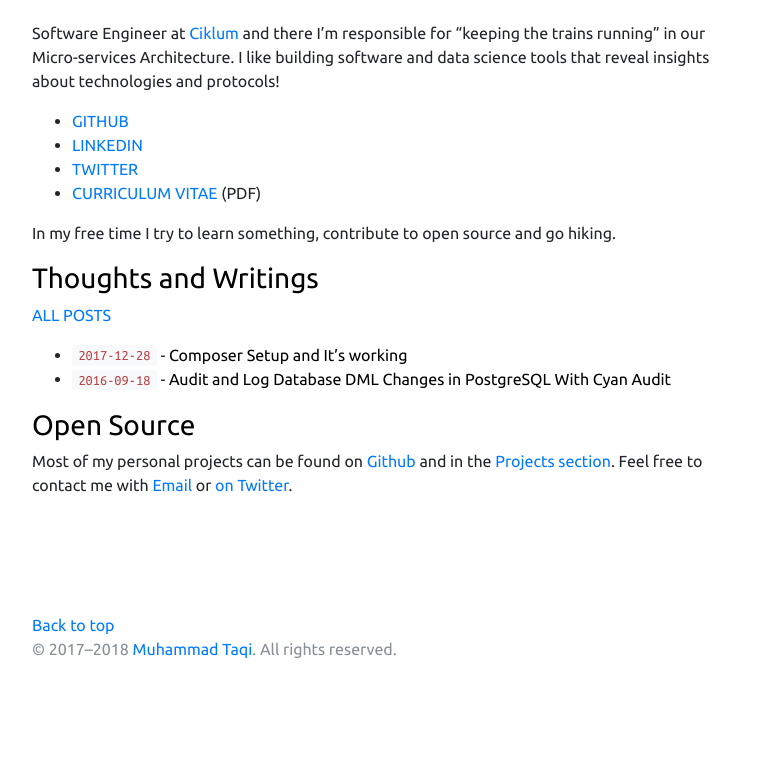
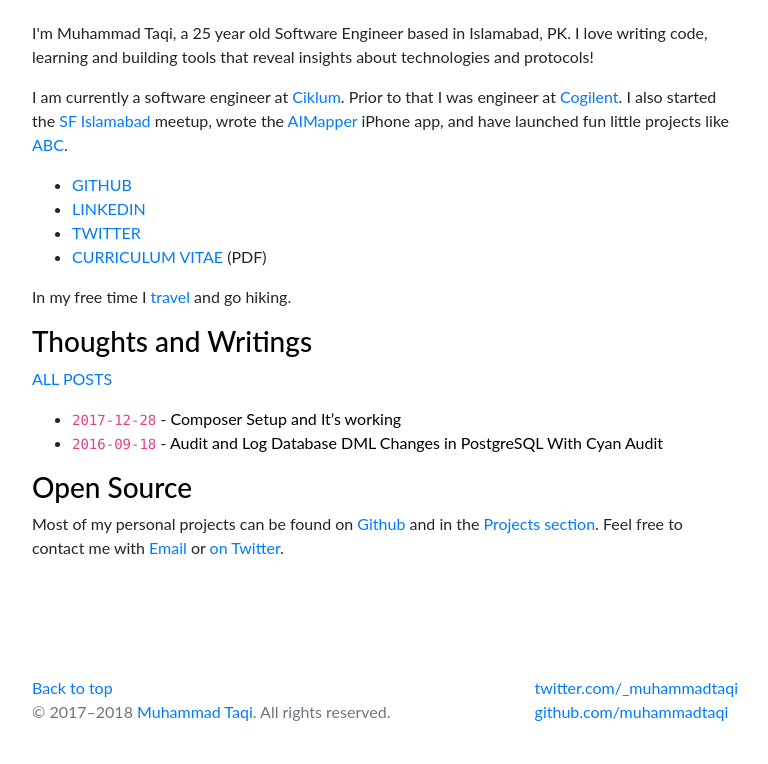
Before and after one commit to muhammadtaqi/muhammadtaqi.github.io, a plain HTML site: page index.html in a window 1280 px wide. Shown: the part 107-871 px from the top of the page, without its empty margins (255-1023 px from the left). Before the commit the page ends 808 px from the top, so only its background shows below. Drawn offline with nearby package versions, Linux system fonts and the light colour scheme.

```diff
--- a/index.html
+++ b/index.html
@@ -49,12 +49,16 @@ _.'           `._   ;   \   /   ;   _,'           `._
     <link rel="shortcut icon" href="favicon.ico" />
 
     <!-- Bootstrap core CSS -->
-    <link rel="stylesheet" href="https://maxcdn.bootstrapcdn.com/bootstrap/4.0.0-beta.2/css/bootstrap.min.css" integrity="sha384-PsH8R72JQ3SOdhVi3uxftmaW6Vc51MKb0q5P2rRUpPvrszuE4W1povHYgTpBfshb" crossorigin="anonymous">
+    <link rel="stylesheet" href="https://maxcdn.bootstrapcdn.com/bootstrap/4.0.0/css/bootstrap.min.css" integrity="sha384-Gn5384xqQ1aoWXA+058RXPxPg6fy4IWvTNh0E263XmFcJlSAwiGgFAW/dAiS6JXm" crossorigin="anonymous">
 
     <!-- Custom style for this template -->
     <link href="css/narrow-jumbotron.css" rel="stylesheet">
-    <link rel="stylesheet" href="https://fonts.googleapis.com/css?family=Ubuntu:300,400,400i,700|Ubuntu+Mono">
-    <style>body,input{font-family:"Ubuntu","Helvetica Neue",Helvetica,Arial,sans-serif}code,kbd,pre{font-family:"Ubuntu Mono","Courier New",Courier,monospace}</style>
+
+    <link href="//maxcdn.bootstrapcdn.com/font-awesome/4.5.0/css/font-awesome.min.css" rel="stylesheet" type="text/css" />
+    <style>body, h1, h2, h3, h4, h5, h6 {font-family: "Lato","Helvetica Neue",Helvetica,Arial,sans-serif;}  body p { font-weight:normal; }</style>
+
+    <!--<link rel="stylesheet" href="https://fonts.googleapis.com/css?family=Ubuntu:300,400,400i,700|Ubuntu+Mono">-->
+    <!--<style>body,input{font-family:"Ubuntu","Helvetica Neue",Helvetica,Arial,sans-serif}code,kbd,pre{font-family:"Ubuntu Mono","Courier New",Courier,monospace}</style>-->
 
     <link rel="stylesheet" href="https://fonts.googleapis.com/icon?family=Material+Icons">
     <style>
@@ -69,6 +73,17 @@ _.'           `._   ;   \   /   ;   _,'           `._
         .color-black {
             color: #000 !important;
         }
+        /* other alignment things */
+
+        /* margins and stuff */
+
+
+        /* other alignment things */
+        img.align-center        { margin: 15px auto; display: block; }
+
+        /* latex math */
+        span.math img   { margin-bottom: -7px; }
+
     </style>
 </head>
 
@@ -91,18 +106,17 @@ _.'           `._   ;   \   /   ;   _,'           `._
     <div class="row">
         <div class="col-lg blog-main">
             <div class="blog-post">
-
-                <!--<h2 id='work' class="blog-post-title">Work</h2>-->
-                <p>Software Engineer at <a href='https://ciklum.com'>Ciklum</a> and there I’m responsible for “keeping the trains running” in our Micro-services Architecture.
-                    I like building software and data science tools that reveal insights about technologies and protocols!</p>
+                <div class="">
+                    <p>I'm Muhammad Taqi, a 25 year old Software Engineer based in Islamabad, PK. I love writing code, learning and building tools that reveal insights about technologies and protocols!</p>
+                    <p>I am currently a software engineer at <a href='https://ciklum.com'>Ciklum</a>. Prior to that I was engineer at <a href="#">Cogilent</a>. I also started the <a href="http://www.meetup.com/SFIslamabad">SF Islamabad</a> meetup, wrote the <a href="">AIMapper</a> iPhone app, and have launched fun little projects like <a href="#">ABC</a>.</p>
                     <ul>
                         <li><a href="https://github.com/muhammadtaqi">GITHUB</a></li>
                         <li><a href="https://www.linkedin.com/in/taqiofficial/">LINKEDIN</a></li>
                         <li><a href="https://twitter.com/_muhammadtaqi">TWITTER</a></li>
                         <li><a href="assets/pdf/muhammad-taqi-cv-2018-01-22.pdf">CURRICULUM VITAE</a> (PDF)</li>
                     </ul>
-
-                <p>In my free time I try to learn something, contribute to open source and go hiking.</p>
+                    <p>In my free time I <a href="travel.html">travel</a> and go hiking.</p>
+                </div>
 
                 <h3 id='publications'><a href='#publications' class="color-black ">Thoughts and Writings</a></h3>
                 <p><a href="https://medium.com/@muhammadtaqi" target="_blank">ALL POSTS</a></p>
@@ -165,16 +179,26 @@ _.'           `._   ;   \   /   ;   _,'           `._
 <!-- Footer -->
 <footer class="text-muted" style="margin-top: 100px;">
     <div class="container">
+        <div style="width: 500px; display: inline-block; padding-right: 10px;">
             <a href="#">Back to top</a>
             <p>&copy; 2017–2018 <a href="http://muhammadtaqi.com/">Muhammad Taqi</a>. All rights reserved.</p>
         </div>
+        <div style="float: right;">
+            <a href="http://twitter.com/_muhammadtaqi">twitter.com/_muhammadtaqi</a><br>
+            <a href="https://github.com/muhammadtaqi">github.com/muhammadtaqi</a><br>
+        </div>
+    </div>
+
 </footer>
+
+
+
 <!-- /Footer -->
 
 <!-- Optional JavaScript -->
 <!-- jQuery first, then Popper.js, then Bootstrap JS -->
 <script src="https://code.jquery.com/jquery-3.2.1.slim.min.js" integrity="sha384-KJ3o2DKtIkvYIK3UENzmM7KCkRr/rE9/Qpg6aAZGJwFDMVNA/GpGFF93hXpG5KkN" crossorigin="anonymous"></script>
-<script src="https://cdnjs.cloudflare.com/ajax/libs/popper.js/1.12.3/umd/popper.min.js" integrity="sha384-vFJXuSJphROIrBnz7yo7oB41mKfc8JzQZiCq4NCceLEaO4IHwicKwpJf9c9IpFgh" crossorigin="anonymous"></script>
-<script src="https://maxcdn.bootstrapcdn.com/bootstrap/4.0.0-beta.2/js/bootstrap.min.js" integrity="sha384-alpBpkh1PFOepccYVYDB4do5UnbKysX5WZXm3XxPqe5iKTfUKjNkCk9SaVuEZflJ" crossorigin="anonymous"></script>
+<script src="https://cdnjs.cloudflare.com/ajax/libs/popper.js/1.12.9/umd/popper.min.js" integrity="sha384-ApNbgh9B+Y1QKtv3Rn7W3mgPxhU9K/ScQsAP7hUibX39j7fakFPskvXusvfa0b4Q" crossorigin="anonymous"></script>
+<script src="https://maxcdn.bootstrapcdn.com/bootstrap/4.0.0/js/bootstrap.min.js" integrity="sha384-JZR6Spejh4U02d8jOt6vLEHfe/JQGiRRSQQxSfFWpi1MquVdAyjUar5+76PVCmYl" crossorigin="anonymous"></script>
 </body>
 </html>
```
Also changed, not shown: 404.html (deleted), assets/files/me-small.jpg (added). Lines whose indentation alone changed are shown as unchanged.
